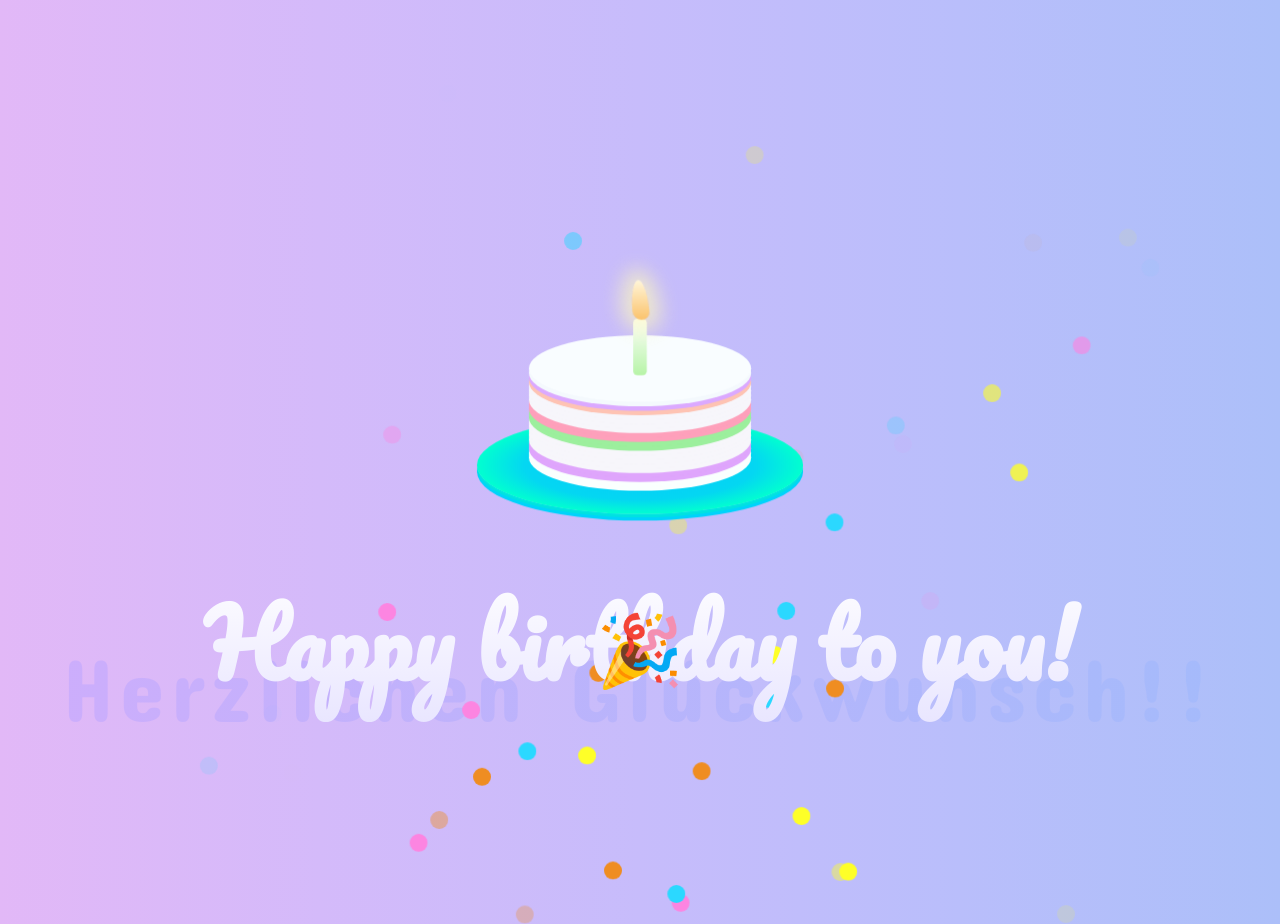
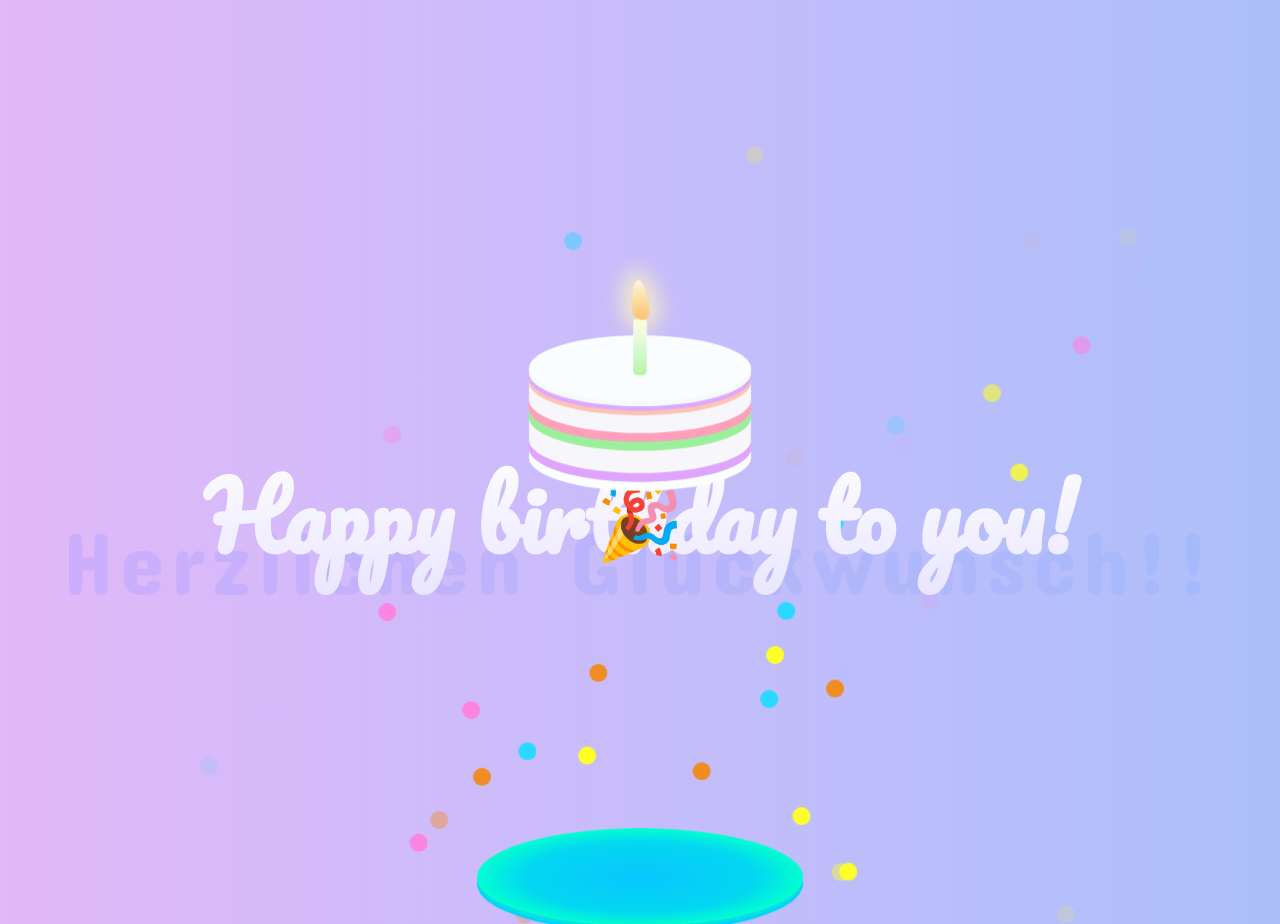
Before and after one commit to boysmao/boysmao.github.io, a Jekyll site: the page happybirthday.html, which Jekyll copies as it is, in a window 1280 px wide. Built offline with Jekyll 4.4.1, drawn with Linux system fonts in a browser that asks for light colours.

Commit message:
Update happybirthday.html

```diff
--- a/happybirthday.html
+++ b/happybirthday.html
@@ -26,7 +26,7 @@
 
         h1, h2, span {
             display: block;
-            margin-top: 40%
+            margin-top: 30%
         }
 
         body {
@@ -695,6 +695,7 @@
             }
         }
         .cake {
+            margin-top: 30%;
             position: relative;
             top: 250px;
             margin: auto;
@@ -707,6 +708,7 @@
         }
 
         .plate {
+            margin-top: 30%;
             position: absolute;
             height: 90px;
             width: 300px;
@@ -721,6 +723,7 @@
         }
 
         .candle {
+            margin-top: 30%;
             position: relative;
             height: 50px;
             width: 12px;
```
